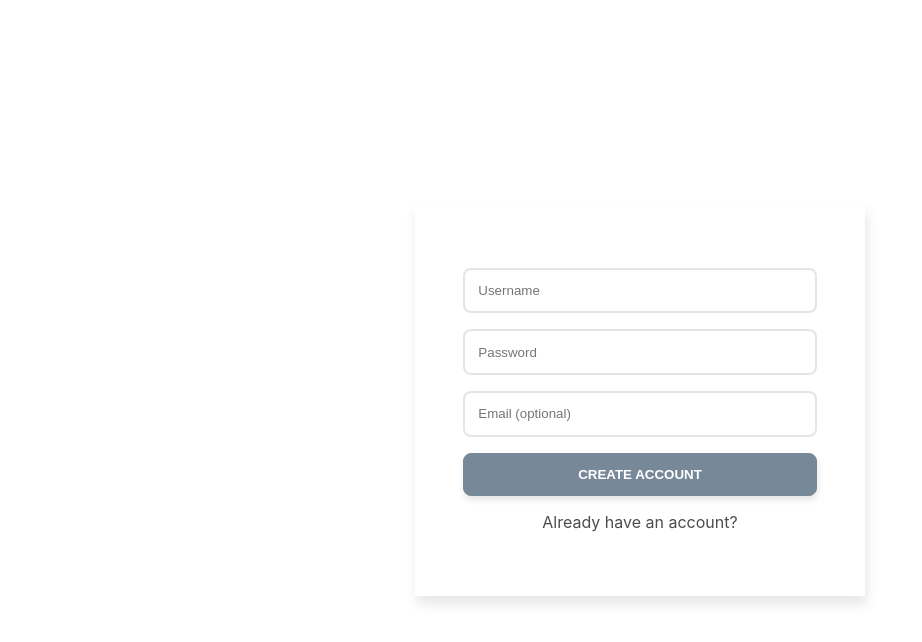
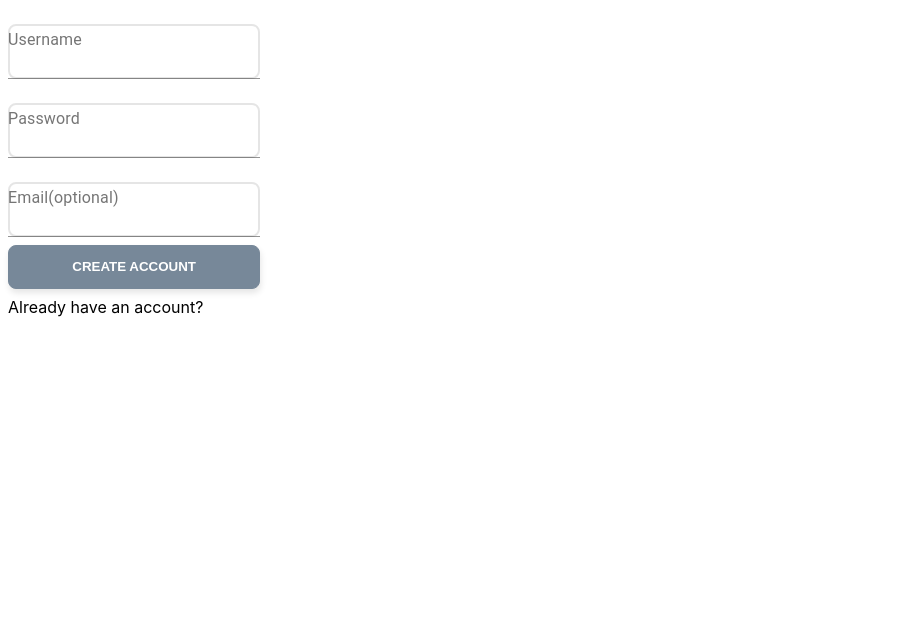
Before and after one commit to Muh-Hasan/DiariesApp, a React (Create React App) app: page / in a window 1280 px wide. Both pictures are taken after a click on the element "No account? Create one". Shown: the top 642 px of the page, without its empty margins (0-922 px from the left). Built offline with nearby package versions, Linux system fonts and the light colour scheme; what miragejs would draw is missing.

Commit message:
login sigin up changes

```diff
--- a/src/features/auth/Auth.tsx
+++ b/src/features/auth/Auth.tsx
@@ -1,12 +1,31 @@
 import React, { FC, useState } from 'react';
+
+// form  validation
 import { useForm } from 'react-hook-form';
+import * as Yup from 'yup';
+
+// components
 import { User } from '../../interfaces/user.interface';
-import * as Yup from 'yup';
 import http from '../../services/api';
 import { saveToken, setAuthState } from './authSlice';
 import { setUser } from './userSlice';
 import { AuthResponse } from '../../services/mirage/routes/user';
 import { useAppDispatch } from '../../store';
+
+// material ui
+import { createStyles, makeStyles, Theme } from '@material-ui/core/styles';
+import TextField from '@material-ui/core/TextField';
+
+const useStyles = makeStyles((theme: Theme) =>
+  createStyles({
+    root: {
+      '& > *': {
+        margin: theme.spacing(1),
+        width: '25ch',
+      },
+    },
+  }),
+);
 
 const schema = Yup.object().shape({
   username: Yup.string()
@@ -44,58 +63,43 @@ const Auth: FC = () => {
         setLoading(false);
       });
   };
+  const classes = useStyles();
 
   return (
-    <div className="auth">
-      <div className="card">
-        <form onSubmit={handleSubmit(submitForm)}>
-          <div className="inputWrapper">
-            <input ref={register} name="username" placeholder="Username" />
+    <div>
+      <form className={classes.root} noValidate autoComplete="off">
+        <div>
+          <TextField id="standard-basic" label="Username" ref={register} />
           {errors && errors.username && (
-              <p className="error">{errors.username.message}</p>
+            <p>{errors.username.message}</p>
           )}
         </div>
-
-          <div className="inputWrapper">
-            <input
-              ref={register}
-              name="password"
-              type="password"
-              placeholder="Password"
-            />
+        <div>
+          <TextField id="standard-basic" label="Password" ref={register} type="password" />
           {errors && errors.password && (
-              <p className="error">{errors.password.message}</p>
+            <p>{errors.password.message}</p>
           )}
         </div>
-
         {!isLogin && (
           <div className="inputWrapper">
-              <input
-                ref={register}
-                name="email"
-                placeholder="Email (optional)"
-              />
+            <TextField id="standard-basic" label="Email(optional)" ref={register} />
             {errors && errors.email && (
               <p className="error">{errors.email.message}</p>
             )}
           </div>
         )}
-
-          <div className="inputWrapper">
+        <div>
           <button type="submit" disabled={loading}>
             {isLogin ? 'Login' : 'Create account'}
           </button>
         </div>
-
-          <p
-            onClick={() => setIsLogin(!isLogin)}
-            style={{ cursor: 'pointer', opacity: 0.7 }}
-          >
+        <p onClick ={() => setIsLogin(!isLogin)}>
           {isLogin ? 'No account? Create one' : 'Already have an account?'}
         </p>
+
       </form>
     </div>
-    </div>
+
   );
 };
 
```
Lines whose indentation alone changed are shown as unchanged.
